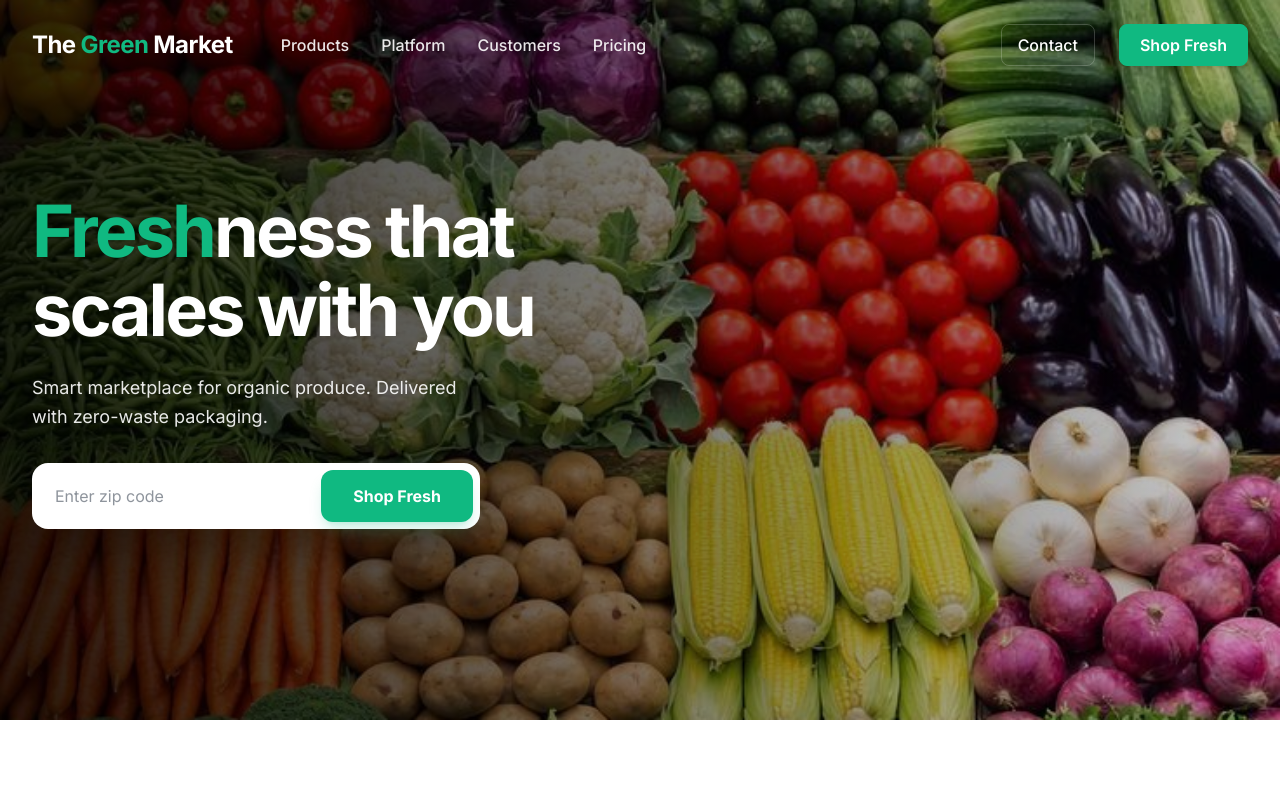
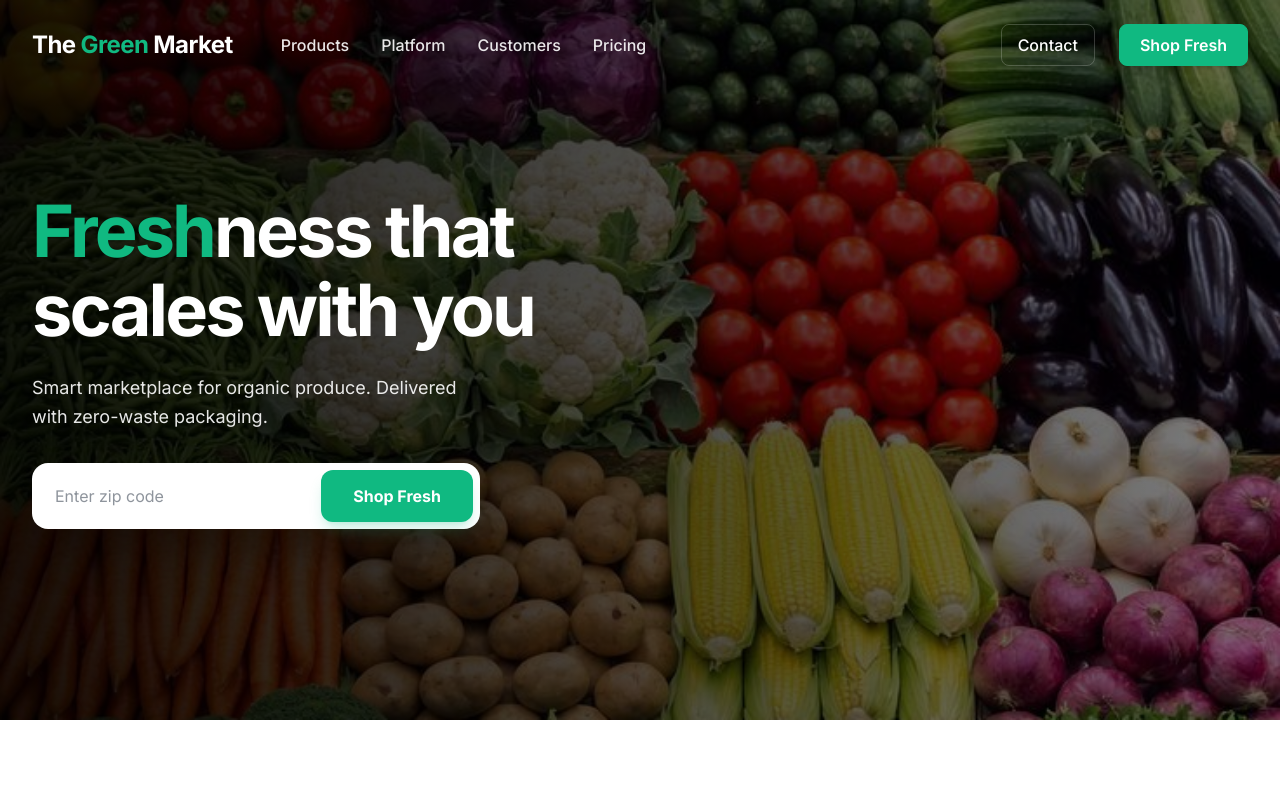
Before and after one commit to Khaled-Megahed/the-green-market, a website built with Vite: page index.html in a window 1280 px wide. Shown: the top 797 px of the page. Built offline with nearby package versions, Linux system fonts and the light colour scheme.

Commit message:
Add files via upload

```diff
--- a/index.html
+++ b/index.html
@@ -181,7 +181,7 @@
         style="background-image: url(&quot;./src/assets/bg.jpg&quot;)"
       >
         <div
-          class="absolute inset-0 bg-black/20 md:bg-gradient-to-r md:from-black/80 md:via-black/40 md:to-transparent"
+          class="absolute inset-0 bg-black/50 md:bg-gradient-to-r md:from-black/80 md:via-black/40 md:to-transparent"
         ></div>
 
         <div class="container mx-auto px-6 md:px-8 relative z-10">
```
